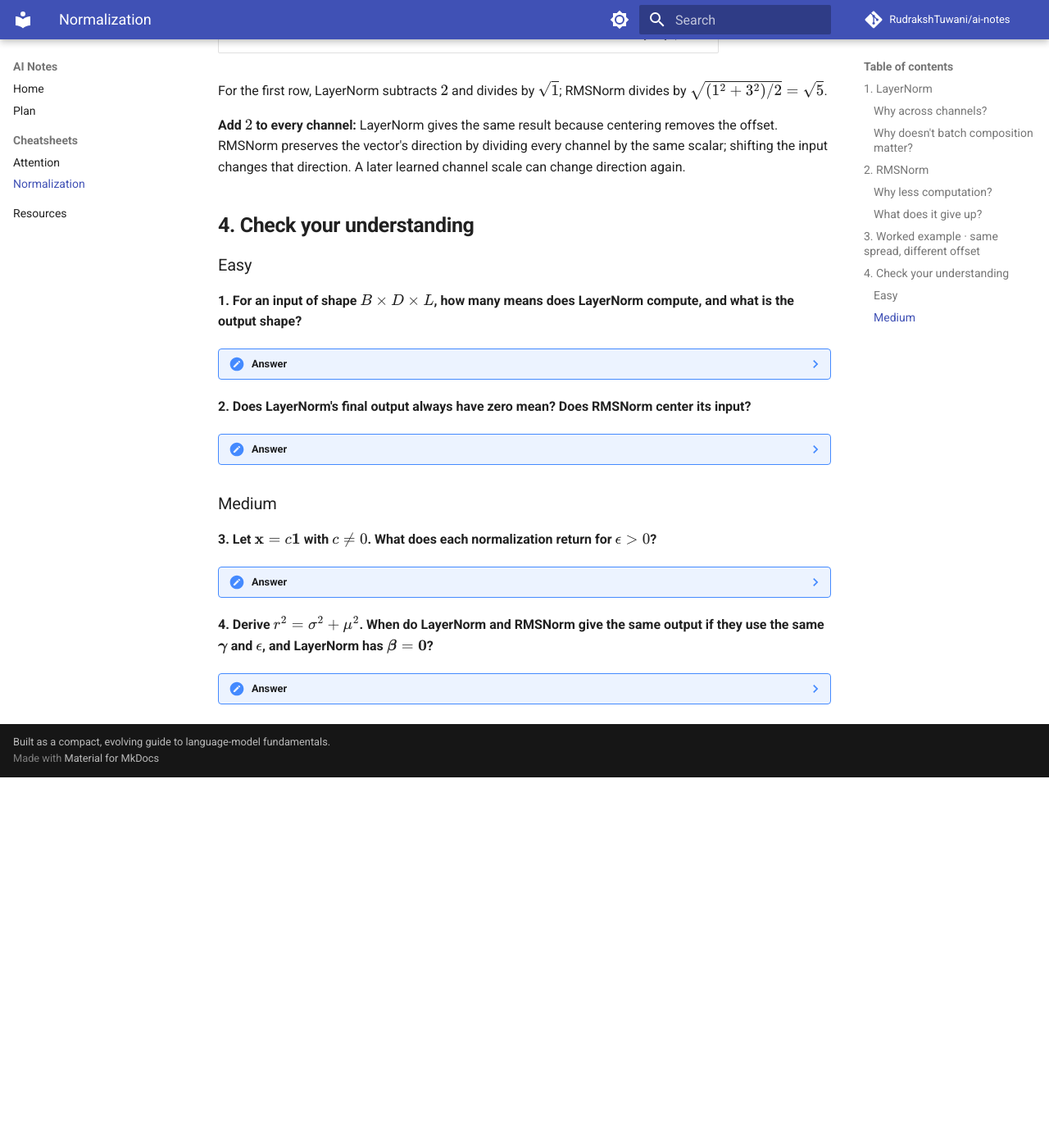
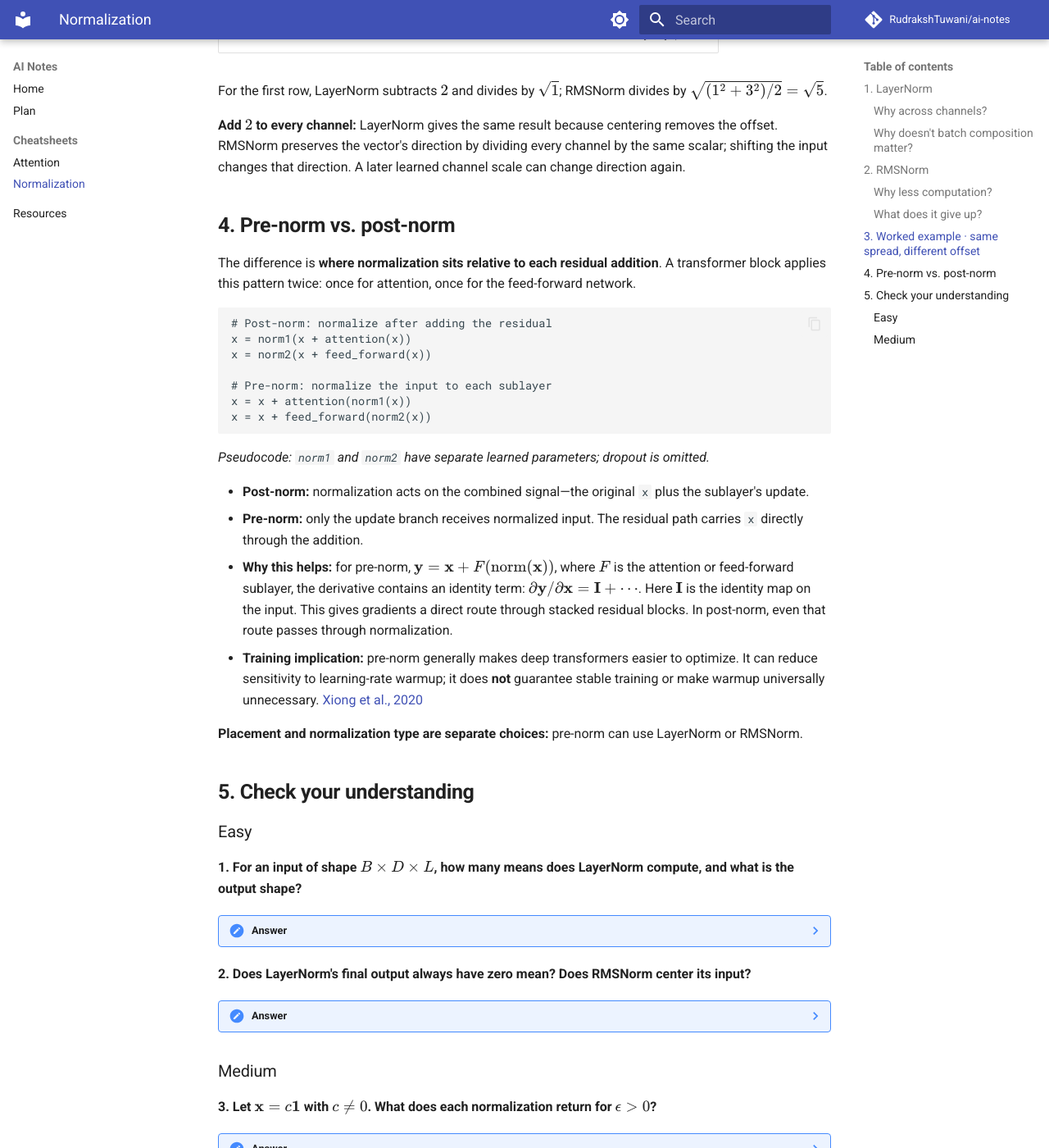
Before and after one commit to RudrakshTuwani/ai-notes, an MkDocs documentation site: the page built from docs/cheatsheets/normalization.md, in a window 1280 px wide and 1400 px high, scrolled down 3261 px. Shown: the whole window at 82% size. Built offline with MkDocs 1.6.1 and Material for MkDocs 9.7.7, drawn with Linux system fonts in a browser that asks for light colours; comment, search, counter and statistics services are not loaded; before the commit the page ends 4209 px from its top, so only the background shows below that.

Commit message:
Explain pre-norm and post-norm in transformers

````diff
--- a/docs/cheatsheets/normalization.md
+++ b/docs/cheatsheets/normalization.md
@@ -120,7 +120,30 @@ For the first row, LayerNorm subtracts $2$ and divides by $\sqrt{1}$; RMSNorm di
 
 **Add $2$ to every channel:** LayerNorm gives the same result because centering removes the offset. RMSNorm preserves the vector's direction by dividing every channel by the same scalar; shifting the input changes that direction. A later learned channel scale can change direction again.
 
-## 4. Check your understanding
+## 4. Pre-norm vs. post-norm
+
+The difference is **where normalization sits relative to each residual addition**. A transformer block applies this pattern twice: once for attention, once for the feed-forward network.
+
+```python
+# Post-norm: normalize after adding the residual
+x = norm1(x + attention(x))
+x = norm2(x + feed_forward(x))
+
+# Pre-norm: normalize the input to each sublayer
+x = x + attention(norm1(x))
+x = x + feed_forward(norm2(x))
+```
+
+*Pseudocode: `norm1` and `norm2` have separate learned parameters; dropout is omitted.*
+
+- **Post-norm:** normalization acts on the combined signal—the original `x` plus the sublayer's update.
+- **Pre-norm:** only the update branch receives normalized input. The residual path carries `x` directly through the addition.
+- **Why this helps:** for pre-norm, $\mathbf{y}=\mathbf{x}+F(\operatorname{norm}(\mathbf{x}))$, where $F$ is the attention or feed-forward sublayer, the derivative contains an identity term: $\partial\mathbf{y}/\partial\mathbf{x}=\mathbf{I}+\cdots$. Here $\mathbf{I}$ is the identity map on the input. This gives gradients a direct route through stacked residual blocks. In post-norm, even that route passes through normalization.
+- **Training implication:** pre-norm generally makes deep transformers easier to optimize. It can reduce sensitivity to learning-rate warmup; it does **not** guarantee stable training or make warmup universally unnecessary. [Xiong et al., 2020](https://arxiv.org/abs/2002.04745)
+
+**Placement and normalization type are separate choices:** pre-norm can use LayerNorm or RMSNorm.
+
+## 5. Check your understanding
 
 ### Easy
 
````
